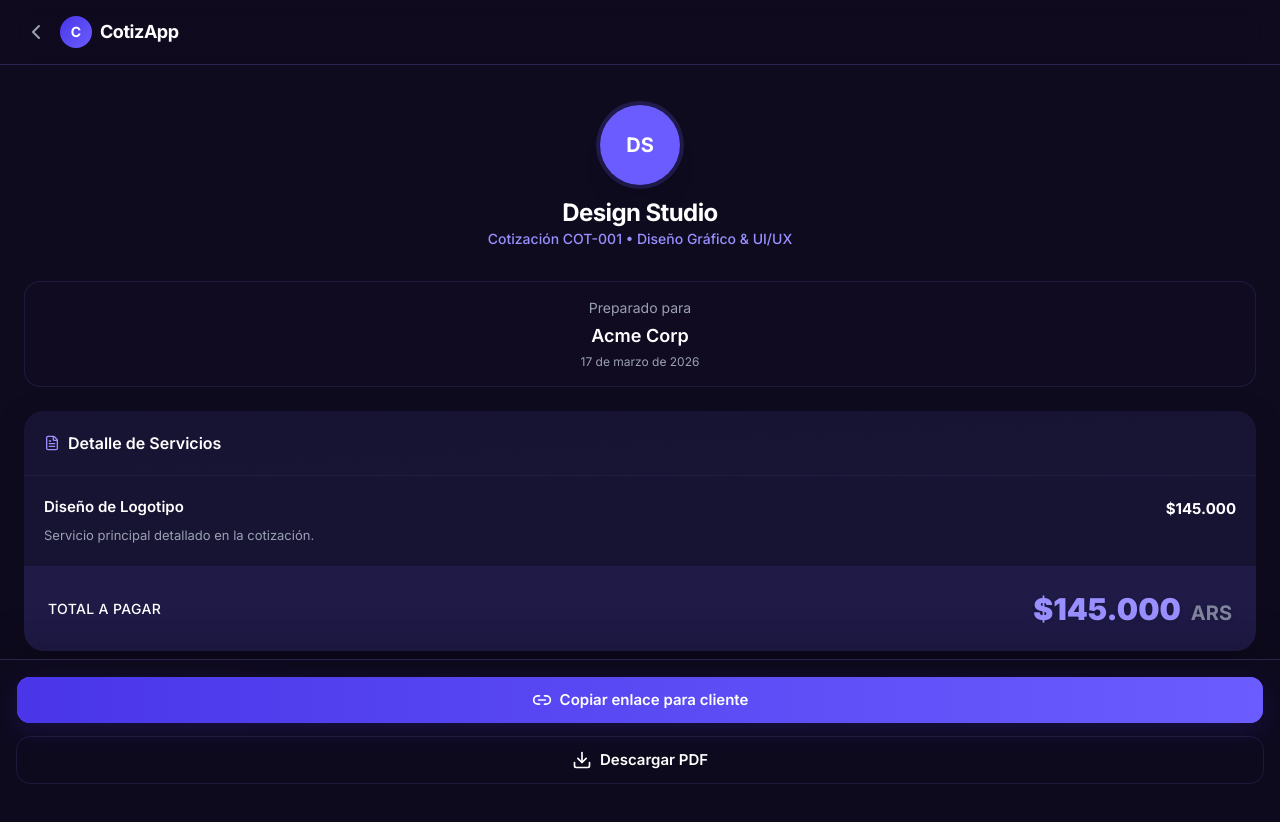
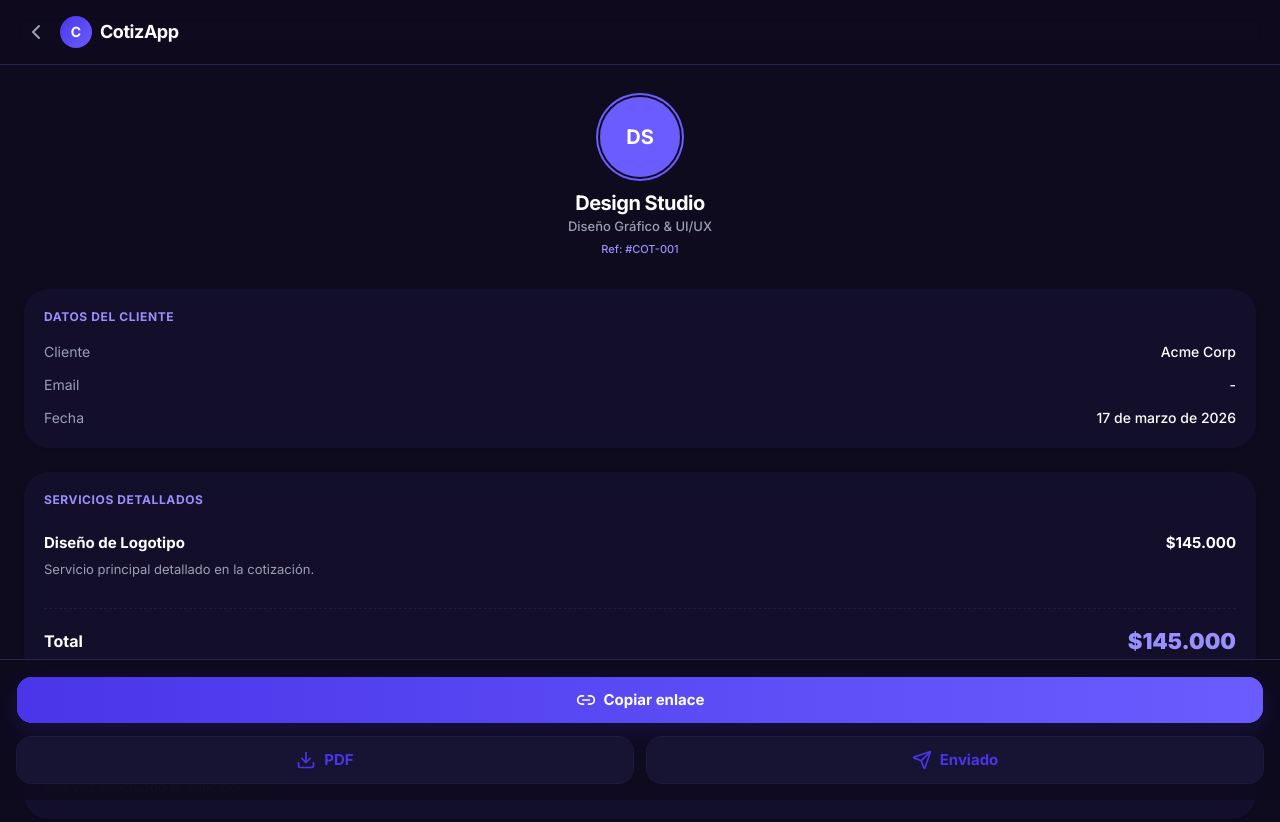
Before and after one commit to ornelacillo/CotizApp, a Next.js app: page /presupuestos/1/generado in a window 1280 px wide. Shown: the top 822 px of the page. Built offline with nearby package versions, Linux system fonts and the light colour scheme.

Commit message:
feat: Implement initial budget management pages, including listing, creation, detail, and public views.

```diff
--- a/src/app/clientes/page.tsx
+++ b/src/app/clientes/page.tsx
@@ -5,7 +5,7 @@ import { Card } from '@/components/ui/card';
 import { Button } from '@/components/ui/button';
 import { Input } from '@/components/ui/input';
 import { Plus, Search, Mail, Phone, ExternalLink, StickyNote } from 'lucide-react';
-import { Avatar, AvatarFallback } from '@/components/ui/avatar';
+import { Avatar, AvatarFallback, AvatarImage } from '@/components/ui/avatar';
 import { Textarea } from '@/components/ui/textarea';
 import { useState, useEffect } from 'react';
 
@@ -18,10 +18,10 @@ import {
 } from "@/components/ui/sheet";
 
 const initialClients = [
-  { id: 1, name: 'Acme Corp', contact: 'María González', email: 'maria@acme.com', phone: '+5491112345678', initial: 'A', notes: 'Cliente prioritario. Prefiere reuniones por la mañana.' },
-  { id: 2, name: 'TechStart Inc.', contact: 'Juan Pérez', email: 'juan@techstart.com', phone: '+5491123456789', initial: 'T', notes: 'Proyecto de re-branding en pausa hasta mayo.' },
-  { id: 3, name: 'Estudio Creativo', contact: 'Ana Silva', email: 'ana@estudioc.com', phone: '+5491134567890', initial: 'E', notes: '' },
-  { id: 4, name: 'Global Logistics', contact: 'Carlos Ruiz', email: 'cruiz@global.com', phone: '+5491145678901', initial: 'G', notes: '' },
+  { id: 1, name: 'Acme Corp', contact: 'María González', email: 'maria@acme.com', phone: '+5491112345678', initial: 'A', notes: 'Cliente prioritario. Prefiere reuniones por la mañana.', photo: '' },
+  { id: 2, name: 'TechStart Inc.', contact: 'Juan Pérez', email: 'juan@techstart.com', phone: '+5491123456789', initial: 'T', notes: 'Proyecto de re-branding en pausa hasta mayo.', photo: '' },
+  { id: 3, name: 'Estudio Creativo', contact: 'Ana Silva', email: 'ana@estudioc.com', phone: '+5491134567890', initial: 'E', notes: '', photo: '' },
+  { id: 4, name: 'Global Logistics', contact: 'Carlos Ruiz', email: 'cruiz@global.com', phone: '+5491145678901', initial: 'G', notes: '', photo: '' },
 ];
 
 export default function ClientesPage() {
@@ -42,6 +42,20 @@ export default function ClientesPage() {
     const updated = clients.map(c => c.id === id ? { ...c, notes: newNote } : c);
     setClients(updated);
     localStorage.setItem('cotiza_clients', JSON.stringify(updated));
+  };
+
+  const handlePhotoUpload = (e: React.ChangeEvent<HTMLInputElement>, clientId: number) => {
+    const file = e.target.files?.[0];
+    if (file) {
+      const reader = new FileReader();
+      reader.onloadend = () => {
+        const base64String = reader.result as string;
+        const updated = clients.map(c => c.id === clientId ? { ...c, photo: base64String } : c);
+        setClients(updated);
+        localStorage.setItem('cotiza_clients', JSON.stringify(updated));
+      };
+      reader.readAsDataURL(file);
+    }
   };
 
   return (
@@ -72,6 +86,7 @@ export default function ClientesPage() {
               <Sheet>
                 <div className="flex items-center gap-3">
                   <Avatar className="h-10 w-10 border border-border/50">
+                    <AvatarImage src={client.photo || ""} />
                     <AvatarFallback className="bg-muted text-foreground font-semibold">
                       {client.initial}
                     </AvatarFallback>
@@ -100,11 +115,24 @@ export default function ClientesPage() {
                 <SheetContent side="bottom" className="h-[80vh] sm:h-auto sm:max-h-[85vh] rounded-t-xl sm:border-l sm:rounded-l-xl sm:rounded-t-none">
                   <SheetHeader className="text-left space-y-4 pb-4 border-b">
                     <div className="flex items-center gap-4">
-                      <Avatar className="h-16 w-16 border-2 border-border/50 shadow-sm">
-                        <AvatarFallback className="bg-muted text-foreground font-semibold text-xl">
-                          {client.initial}
-                        </AvatarFallback>
-                      </Avatar>
+                      <div className="relative group cursor-pointer">
+                        <input
+                          type="file"
+                          accept="image/*"
+                          className="absolute inset-0 w-full h-full opacity-0 cursor-pointer z-10"
+                          onChange={(e) => handlePhotoUpload(e, client.id)}
+                          title="Cambiar foto del cliente"
+                        />
+                        <Avatar className="h-16 w-16 border-2 border-border/50 shadow-sm relative overflow-hidden group-hover:opacity-80 transition-opacity">
+                          <AvatarImage src={client.photo || ""} />
+                          <AvatarFallback className="bg-muted text-foreground font-semibold text-xl">
+                            {client.initial}
+                          </AvatarFallback>
+                        </Avatar>
+                        <div className="absolute inset-0 bg-black/40 flex items-center justify-center opacity-0 group-hover:opacity-100 transition-opacity rounded-full pointer-events-none">
+                          <span className="text-[9px] text-white font-semibold text-center leading-tight">Cambiar<br/>Foto</span>
+                        </div>
+                      </div>
                       <div>
                         <SheetTitle className="text-2xl font-bold">{client.name}</SheetTitle>
                         <p className="text-muted-foreground font-medium">{client.contact}</p>
--- a/src/app/presupuestos/[id]/generado/page.tsx
+++ b/src/app/presupuestos/[id]/generado/page.tsx
@@ -3,7 +3,7 @@
 import { PageWrapper } from '@/components/layout/PageWrapper';
 import { Card } from '@/components/ui/card';
 import { Button } from '@/components/ui/button';
-import { Link2, Download, FileText, Check, ChevronLeft, AlertCircle } from 'lucide-react';
+import { Link2, Download, FileText, Check, ChevronLeft, AlertCircle, Send } from 'lucide-react';
 import { Avatar, AvatarFallback, AvatarImage } from '@/components/ui/avatar';
 import Link from 'next/link';
 import { useParams, useSearchParams } from 'next/navigation';
@@ -149,10 +149,10 @@ export default function GeneradoPresupuestoPage() {
       >
 
         {/* Designer Profile Presentation */}
-        <div className="text-center pt-4 pb-2 space-y-3">
+        <div className="text-center pt-2 pb-2 space-y-3">
           <Avatar
-            className="h-20 w-20 mx-auto ring-4 shadow-xl"
-            style={{ '--tw-ring-color': mounted ? `${primaryColor}33` : 'rgba(var(--primary), 0.2)' } as React.CSSProperties}
+            className="h-20 w-20 mx-auto ring-2 ring-offset-2 ring-offset-background"
+            style={{ '--tw-ring-color': mounted ? primaryColor : 'var(--primary)' } as React.CSSProperties}
           >
             <AvatarImage src={mounted && logo ? logo : ""} />
             <AvatarFallback
@@ -163,87 +163,101 @@ export default function GeneradoPresupuestoPage() {
             </AvatarFallback>
           </Avatar>
           <div>
-            <h2 className="font-bold text-2xl tracking-tight text-foreground">{mounted ? designerName : 'Design Studio'}</h2>
-            <p className="font-medium text-sm" style={{ color: mounted ? brightTextAndIconColor : 'var(--primary)' }}>Cotización COT-00{id} • {mounted ? designerSubtitle : 'Diseño Gráfico'}</p>
+            <h2 className="font-bold text-xl tracking-tight text-foreground">{mounted ? designerName : 'Design Studio'}</h2>
+            <p className="font-medium text-[13px] text-muted-foreground">{mounted ? designerSubtitle : 'Diseño Gráfico'}</p>
+            <p className="text-[11px] font-medium mt-1" style={{ color: mounted ? brightTextAndIconColor : 'var(--primary)' }}>Ref: #COT-00{id}</p>
           </div>
         </div>
 
-        {/* Client Info Minimal */}
-        <div className="rounded-2xl border border-border/60 p-4 bg-muted/10 text-center">
-          <p className="text-sm text-muted-foreground mb-1">Preparado para</p>
-          <p className="font-semibold text-lg text-foreground">{clientNameStr}</p>
-          <p className="text-xs text-muted-foreground mt-1" suppressHydrationWarning>{currentDate}</p>
+        {/* Client Data Card */}
+        <Card className="p-5 space-y-4 border-border/50 bg-card/60 backdrop-blur-md rounded-[24px]">
+          <h3 className="text-xs font-bold uppercase tracking-wider" style={{ color: mounted ? brightTextAndIconColor : 'var(--primary)' }}>
+            Datos del Cliente
+          </h3>
+          <div className="grid grid-cols-[1fr_auto] gap-x-4 gap-y-3 text-[14px]">
+            <span className="text-muted-foreground">Cliente</span>
+            <span className="font-medium text-right text-foreground">{clientNameStr}</span>
+            <span className="text-muted-foreground">Email</span>
+            <span className="font-medium text-right text-foreground">{clientEmailStr || '-'}</span>
+            <span className="text-muted-foreground">Fecha</span>
+            <span className="font-medium text-right text-foreground">{currentDate}</span>
           </div>
+        </Card>
 
         {/* Services Detail Card */}
-        <Card className="p-0 overflow-hidden shadow-[0_8px_32px_rgba(0,0,0,0.2)]">
-          <div className="p-5 border-b border-border/50 bg-gradient-to-br from-card to-muted/20">
-            <h3 className="font-semibold text-foreground flex items-center gap-2">
-              <FileText className="w-4 h-4" style={{ color: mounted ? brightTextAndIconColor : 'var(--primary)' }} />
-              Detalle de Servicios
+        <Card className="p-5 space-y-5 border-border/50 bg-card/60 backdrop-blur-md rounded-[24px] overflow-hidden">
+          <h3 className="text-xs font-bold uppercase tracking-wider" style={{ color: mounted ? brightTextAndIconColor : 'var(--primary)' }}>
+            Servicios Detallados
           </h3>
-          </div>
-
-          <div className="divide-y divide-border/30">
-            <div className="p-5 flex justify-between items-start hover:bg-muted/10 transition-colors">
-              <div className="space-y-1.5 flex-1 pr-4">
-                <p className="font-semibold text-[15px]">{serviceName}</p>
+          <div className="flex justify-between items-start pt-1">
+            <div className="space-y-1 pr-4">
+              <p className="font-bold text-[15px]">{serviceName}</p>
               <p className="text-[13px] text-muted-foreground leading-relaxed">Servicio principal detallado en la cotización.</p>
             </div>
-              <div className="text-right relative top-0.5">
+            <div className="text-right">
               <p className="font-bold text-[15px]">{formattedAmount}</p>
             </div>
           </div>
-          </div>
 
-          <div
-            className="p-6 border-t border-border/30 flex justify-between items-center rounded-b-[20px]"
-            style={{ backgroundColor: mounted ? badgeBgColor : 'rgba(var(--primary), 0.05)' }}
-          >
-            <span className="font-medium text-foreground tracking-wide uppercase text-sm">Total a pagar</span>
+          <div className="border-t border-dashed border-border/60 pt-4 flex justify-between items-center mt-2">
+            <span className="font-bold text-base">Total</span>
             <span
-              className="font-black text-3xl drop-shadow-sm"
+              className="font-black text-[22px]"
               style={{ color: mounted ? brightTextAndIconColor : 'var(--primary)' }}
-            >{formattedAmount} <span className="text-xl font-bold text-muted-foreground/80 ml-1">ARS</span></span>
+            >{formattedAmount}</span>
           </div>
         </Card>
 
-        {/* Notes/Terms */}
-        <div className="px-2">
-          <h4 className="text-sm font-semibold mb-2">Términos y Condiciones / Notas</h4>
-          <p className="text-xs text-muted-foreground leading-relaxed whitespace-pre-wrap">
+        {/* Notes Card */}
+        <Card className="p-5 space-y-3 border-border/50 bg-card/60 backdrop-blur-md rounded-[24px]">
+          <h3 className="text-xs font-bold uppercase tracking-wider flex items-center gap-1.5" style={{ color: mounted ? brightTextAndIconColor : 'var(--primary)' }}>
+            <span className="text-lg leading-none mb-0.5">≡</span> Notas
+          </h3>
+          <p className="text-[14px] text-muted-foreground leading-relaxed whitespace-pre-wrap">
             {customNotes}
           </p>
-        </div>
+        </Card>
 
         {/* Spacer for bottom action bar */}
         <div className="h-32 w-full"></div>
 
       </div>
 
-      {/* Fixed Bottom Action for Public View */}
-      <div className="fixed bottom-0 left-0 right-0 p-4 pb-safe bg-background/90 backdrop-blur-xl border-t border-border z-40 shadow-[0_-10px_40px_rgba(0,0,0,0.2)] print:hidden">
+      {/* Fixed Bottom Actions */}
+      <div className="fixed bottom-0 left-0 right-0 p-4 pb-safe bg-background/95 backdrop-blur-xl border-t border-border z-40">
         <div className="w-full flex flex-col gap-3">
           <Button
             onClick={handleCopyLink}
-            className={copied ? "bg-green-600 hover:bg-green-700 text-white" : "text-white"}
+            className={`h-12 rounded-[16px] font-bold text-[15px] ${copied ? "bg-green-600 hover:bg-green-700 text-white" : "text-white"}`}
             style={!copied && mounted ? { backgroundColor: primaryColor } : undefined}
           >
             {copied ? (
               <><Check className="w-5 h-5 mr-2" /> Enlace copiado</>
             ) : (
-              <><Link2 className="w-5 h-5 mr-2" /> Copiar enlace para cliente</>
+              <><Link2 className="w-5 h-5 mr-2" /> Copiar enlace</>
             )}
           </Button>
+
+          <div className="grid grid-cols-2 gap-3">
             <Button
               onClick={handleDownloadPdf}
               variant="outline"
-            className="border-border/60 hover:bg-muted/10"
-            style={mounted ? { color: isDarkTheme ? '#ffffff' : primaryColor } : undefined}
+              className="h-12 rounded-[16px] border-border/60 hover:bg-muted/10 font-bold bg-card"
             >
-            <Download className="w-5 h-5 mr-2" />
-            Descargar PDF
+              <Download className="w-4 h-4 mr-2" />
+              PDF
             </Button>
+
+            <Link href={`/presupuestos/${id}?action=mark_sent`} className="contents">
+              <Button
+                variant="outline"
+                className="h-12 rounded-[16px] border-border/60 hover:bg-muted/10 font-bold bg-card"
+              >
+                <Send className="w-4 h-4 mr-2" />
+                Enviado
+              </Button>
+            </Link>
+          </div>
         </div>
       </div>
     </PageWrapper>
--- a/src/app/presupuestos/nuevo/page.tsx
+++ b/src/app/presupuestos/nuevo/page.tsx
@@ -45,6 +45,18 @@ function PresupuestoForm() {
 
   useEffect(() => {
     if (targetId && !initialLoadDone) {
+      // 1. Try to load from localStorage drafts first
+      const existingDrafts = JSON.parse(localStorage.getItem('cotiza_drafts') || '[]');
+      const draft = existingDrafts.find((d: any) => d.id === targetId);
+
+      if (draft && draft._rawData) {
+        setClientName(draft.client || targetClient || '');
+        setClientEmail(draft.clientEmail || searchParams.get('email') || '');
+        setItems(draft._rawData.items || [{ id: Date.now(), name: `Servicios (Autocompletado visual)`, price: targetAmount || '', quantity: 1}]);
+        setNotes(draft._rawData.notes || defaultNotesText);
+        setExpirationDays(draft._rawData.expiresIn || defaultExpiresIn);
+      } else {
+        // 2. Fallback to URL parameters if no draft exists
         setClientName(targetClient || '');
         setClientEmail(searchParams.get('email') || '');
         setItems([{
@@ -53,11 +65,12 @@ function PresupuestoForm() {
           price: targetAmount || '',
           quantity: 1
         }]);
+      }
       setInitialLoadDone(true);
-    } else {
+    } else if (!targetId && !initialLoadDone) {
       setInitialLoadDone(true);
     }
-  }, [targetId, targetClient, targetAmount, searchParams, initialLoadDone]);
+  }, [targetId, targetClient, targetAmount, searchParams, initialLoadDone, defaultNotesText, defaultExpiresIn]);
 
   // Auto-save logic
   useEffect(() => {
--- a/src/app/presupuestos/page.tsx
+++ b/src/app/presupuestos/page.tsx
@@ -12,23 +12,32 @@ import { DropdownMenu, DropdownMenuContent, DropdownMenuItem, DropdownMenuTrigge
 import { useState, useEffect } from 'react';
 import { useRouter } from 'next/navigation';
 
+// Status badge color mapping
+const getStatusStyle = (status: string) => {
+  switch (status) {
+    case 'Pendiente': return 'text-yellow-500 bg-yellow-500/10 border-yellow-500/20';
+    case 'Enviado': return 'text-green-500 bg-green-500/10 border-green-500/20';
+    case 'Aceptado': return 'text-blue-500 bg-blue-500/10 border-blue-500/20';
+    case 'Borrador': return 'text-muted-foreground bg-muted border-border';
+    case 'Rechazado': return 'text-red-500 bg-red-500/10 border-red-500/20';
+    default: return 'text-muted-foreground bg-muted border-border';
+  }
+};
+
 // Mock Data
 const initialAllBudgets = [
   ...Array.from({ length: 6 }).map((_, i) => ({
     id: String(i + 1),
     folio: `COT-00${i + 1}`,
-    client: i % 2 === 0 ? 'Acme Corp' : 'TechStart Inc.',
-    clientInitial: i % 2 === 0 ? 'A' : 'T',
-    amount: i % 2 === 0 ? '$145,000' : '$85,500',
+    client: i % 3 === 0 ? 'Acme Corp' : i % 3 === 1 ? 'TechStart Inc.' : 'Desarrollos Residenciales',
+    clientInitial: i % 3 === 0 ? 'A' : i % 3 === 1 ? 'T' : 'D',
+    amount: i % 3 === 0 ? '$145,000' : i % 3 === 1 ? '$85,500' : '$45,000',
     date: `1${2 + i} Mar 2026`,
-    status: i % 3 === 0 ? 'Enviado' : i % 3 === 1 ? 'Aceptado' : 'Borrador',
-    statusColor: i % 3 === 0 ? 'text-primary bg-primary/10 border-primary/20' :
-                 i % 3 === 1 ? 'text-[#22C55E] bg-[#22C55E]/10 border-[#22C55E]/20' :
-                 'text-muted-foreground bg-muted border-border',
+    status: i % 4 === 0 ? 'Pendiente' : i % 4 === 1 ? 'Enviado' : i % 4 === 2 ? 'Aceptado' : 'Borrador',
   }))
 ];
 
-const filters = ['Todos', 'Borradores', 'Enviados', 'Vistos', 'Aceptados'];
+const filters = ['Todos', 'Borradores', 'Pendientes', 'Enviados', 'Aceptados'];
 
 export default function PresupuestosPage() {
   const router = useRouter();
@@ -67,8 +76,8 @@ export default function PresupuestosPage() {
   const filteredBudgets = allBudgets.filter(budget => {
     if (activeFilter === 'Todos') return true;
     if (activeFilter === 'Borradores') return budget.status === 'Borrador';
+    if (activeFilter === 'Pendientes') return budget.status === 'Pendiente';
     if (activeFilter === 'Enviados') return budget.status === 'Enviado';
-    if (activeFilter === 'Vistos') return budget.status === 'Visto';
     if (activeFilter === 'Aceptados') return budget.status === 'Aceptado';
     return true;
   });
@@ -150,7 +159,14 @@ export default function PresupuestosPage() {
                   </div>
                 </div>
 
-                <div className="flex flex-col items-center gap-2 mt-2 h-full justify-center w-full" onClick={(e) => e.stopPropagation()}>
+                <div className="flex flex-col items-end gap-2 shrink-0" onClick={(e) => e.stopPropagation()}>
+                  <div className="flex items-center gap-2">
+                    <span className={cn(
+                      "text-[10px] uppercase font-bold px-2 py-0.5 rounded-full border",
+                      getStatusStyle(budget.status)
+                    )}>
+                      {budget.status}
+                    </span>
                     <DropdownMenu>
                       <DropdownMenuTrigger aria-label="Opciones" className="flex items-center justify-center rounded-md h-6 w-6 text-muted-foreground hover:text-foreground hover:bg-accent hover:text-accent-foreground outline-none" onClick={(e) => { e.preventDefault(); e.stopPropagation(); }}>
                         <MoreVertical className="w-4 h-4" />
@@ -167,13 +183,18 @@ export default function PresupuestosPage() {
                         </DropdownMenuItem>
                       </DropdownMenuContent>
                     </DropdownMenu>
-
-                  <span className={cn(
-                    "text-[10px] uppercase font-bold px-2 py-0.5 rounded-full border",
-                    budget.statusColor
-                  )}>
-                    {budget.status}
-                  </span>
+                  </div>
+                  {budget.status === 'Pendiente' && (
+                    <button
+                      className="text-[10px] uppercase font-bold text-green-500 hover:text-green-400 flex items-center gap-1 transition-colors"
+                      onClick={(e) => {
+                        e.stopPropagation();
+                        setAllBudgets(prev => prev.map(b => b.id === budget.id ? { ...b, status: 'Enviado' } : b));
+                      }}
+                    >
+                      ▶ Marcar como enviado
+                    </button>
+                  )}
                 </div>
               </Card>
             </div>
--- a/src/app/public/[token]/page.tsx
+++ b/src/app/public/[token]/page.tsx
@@ -132,7 +132,7 @@ export default function PublicPresupuestoPage() {
       }}
     >
       <div
-        className="p-4 md:p-6 pb-32 space-y-6 animate-in fade-in duration-700"
+        className="p-4 md:p-6 pb-32 print:pb-0 space-y-6 print:space-y-4 animate-in fade-in duration-700"
         style={{ fontFamily: mounted ? fontFamily : 'inherit' }}
       >
 
```
Also changed, not shown: src/app/page.tsx (+2 -6 lines), src/app/presupuestos/[id]/page.tsx (+16 -16 lines), src/components/layout/Header.tsx (+8 -10 lines), public/logo.png (added). Lines whose indentation alone changed are shown as unchanged.
